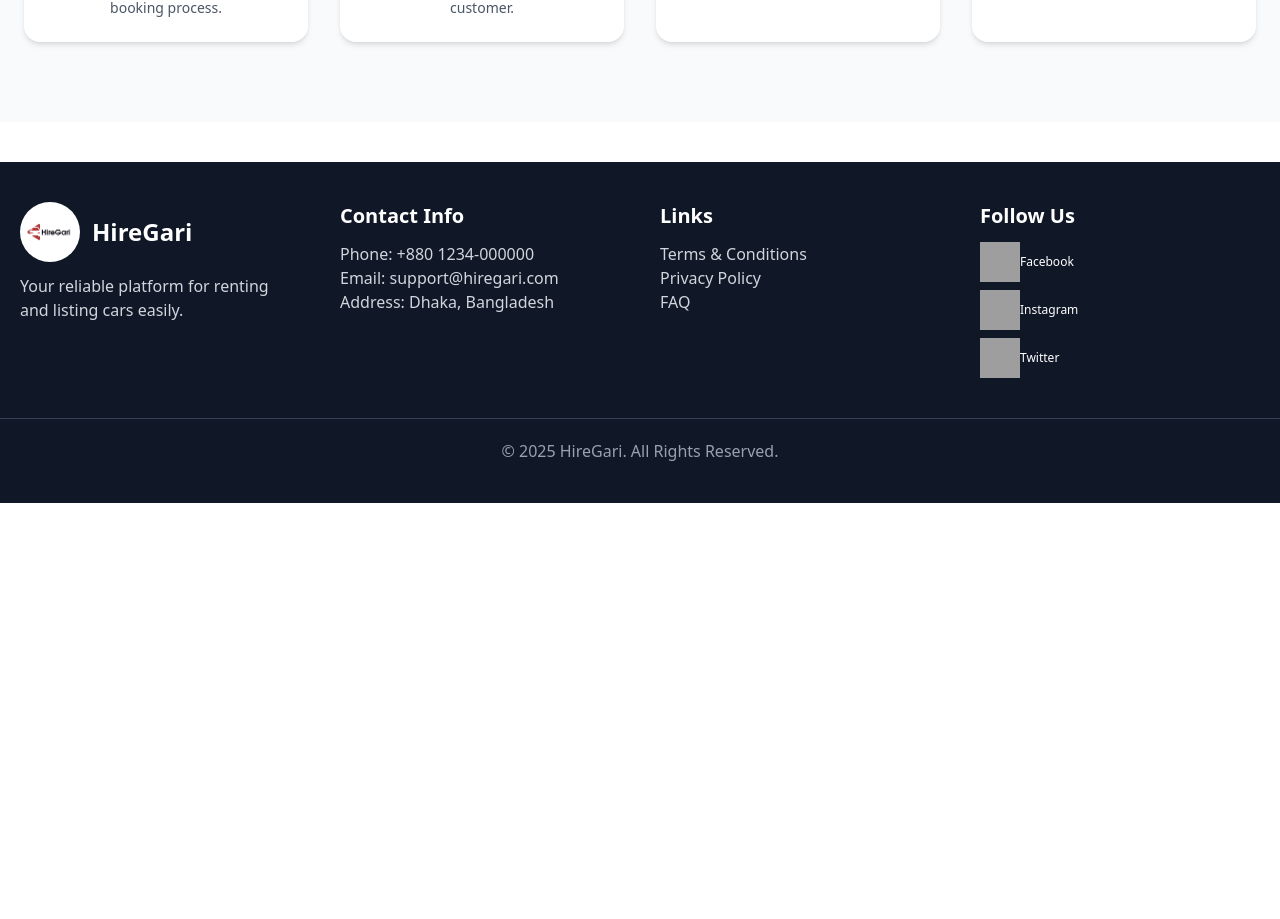
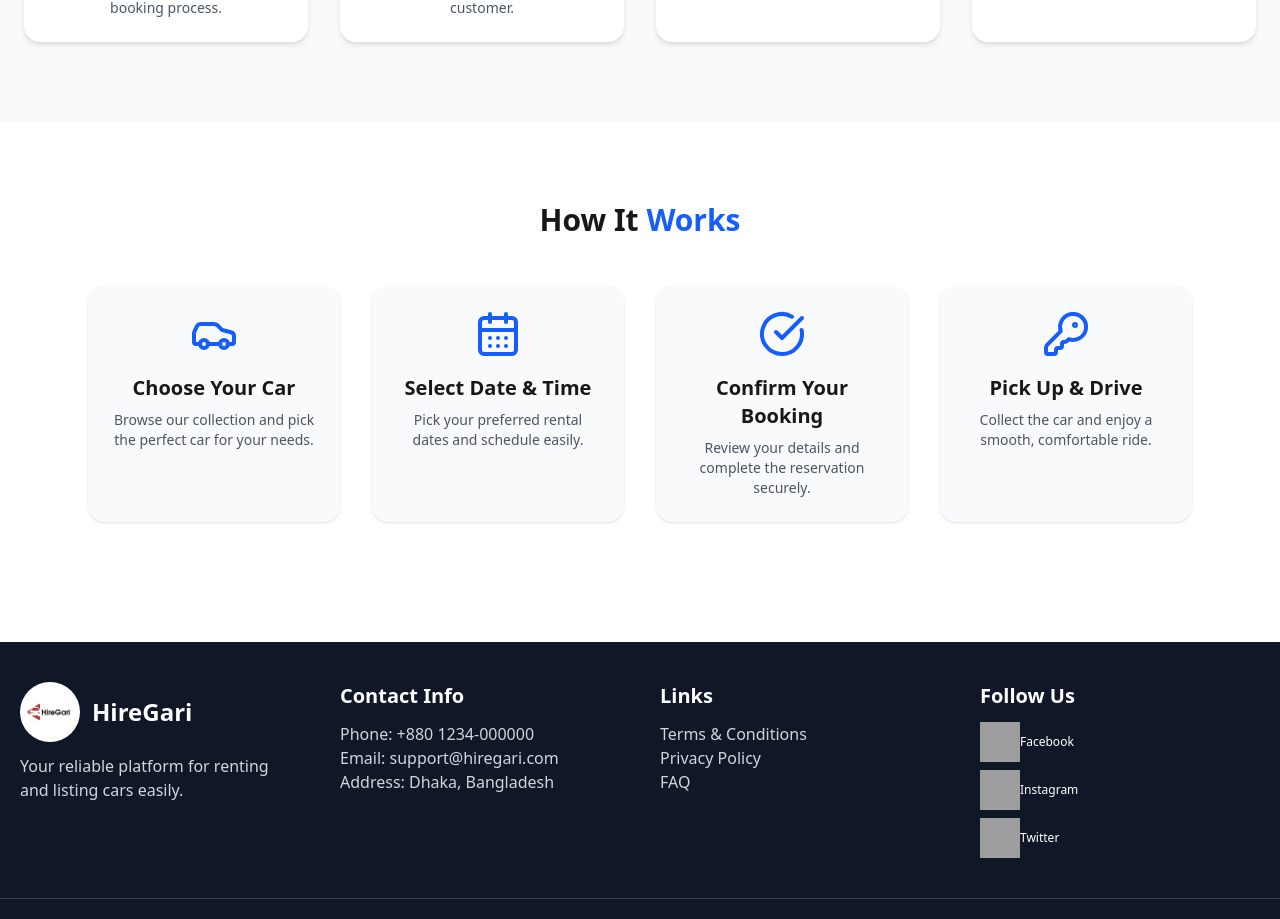
Before and after one commit to Nabil112233-ops/Car-management-client, a React (Vite) app: page / in a window 1280 px wide. Shown: the part 1058-1977 px from the top of the page. Before the commit the page ends 1561 px from the top, so only its background shows below. Built offline with nearby package versions, Linux system fonts and the light colour scheme; no server answers; grey boxes are pictures that could not be loaded.

Commit message:
Booking system criteria is added in home page.

```diff
--- /dev/null
+++ b/src/Components/BookingSys.jsx
@@ -0,0 +1,65 @@
+import { motion } from "framer-motion";
+import { Car, CalendarDays, CheckCircle, KeyRound } from "lucide-react";
+
+const BookingProcess = () => {
+    const steps = [
+        {
+            icon: <Car className="w-12 h-12 text-blue-600" />,
+            title: "Choose Your Car",
+            desc: "Browse our collection and pick the perfect car for your needs.",
+        },
+        {
+            icon: <CalendarDays className="w-12 h-12 text-blue-600" />,
+            title: "Select Date & Time",
+            desc: "Pick your preferred rental dates and schedule easily.",
+        },
+        {
+            icon: <CheckCircle className="w-12 h-12 text-blue-600" />,
+            title: "Confirm Your Booking",
+            desc: "Review your details and complete the reservation securely.",
+        },
+        {
+            icon: <KeyRound className="w-12 h-12 text-blue-600" />,
+            title: "Pick Up & Drive",
+            desc: "Collect the car and enjoy a smooth, comfortable ride.",
+        },
+    ];
+
+    return (
+        <div className="py-20 bg-white">
+            <div className="max-w-6xl mx-auto px-6">
+
+                <motion.h2
+                    initial={{ opacity: 0, y: -20 }}
+                    whileInView={{ opacity: 1, y: 0 }}
+                    transition={{ duration: 0.5 }}
+                    className="text-3xl font-bold text-center mb-12"
+                >
+                    How It <span className="text-blue-600">Works</span>
+                </motion.h2>
+
+                <div className="grid grid-cols-1 sm:grid-cols-2 lg:grid-cols-4 gap-8">
+                    {steps.map((step, index) => (
+                        <motion.div
+                            key={index}
+                            initial={{ opacity: 0, y: 30 }}
+                            whileInView={{ opacity: 1, y: 0 }}
+                            transition={{ duration: 0.5, delay: index * 0.1 }}
+                            className="p-6 bg-gray-50 rounded-2xl shadow hover:shadow-lg transition"
+                        >
+                            <div className="flex justify-center mb-4">{step.icon}</div>
+                            <h3 className="text-xl font-semibold text-center mb-2">
+                                {step.title}
+                            </h3>
+                            <p className="text-gray-600 text-center text-sm">
+                                {step.desc}
+                            </p>
+                        </motion.div>
+                    ))}
+                </div>
+            </div>
+        </div>
+    );
+};
+
+export default BookingProcess;
--- a/src/Pages/Home.jsx
+++ b/src/Pages/Home.jsx
@@ -2,6 +2,7 @@ import React from 'react';
 import HeroSlider from '../Components/HeroSlider';
 import FeaturedCar from '../Components/FeaturedCar';
 import WhyRentWithUs from '../Components/RentWithUs';
+import BookingProcess from '../Components/BookingSys';
 
 const Home = () => {
     return (
@@ -9,6 +10,7 @@ const Home = () => {
             <HeroSlider></HeroSlider>
             <FeaturedCar></FeaturedCar>
             <WhyRentWithUs></WhyRentWithUs>
+            <BookingProcess></BookingProcess>
         </div>
     );
 };
```
